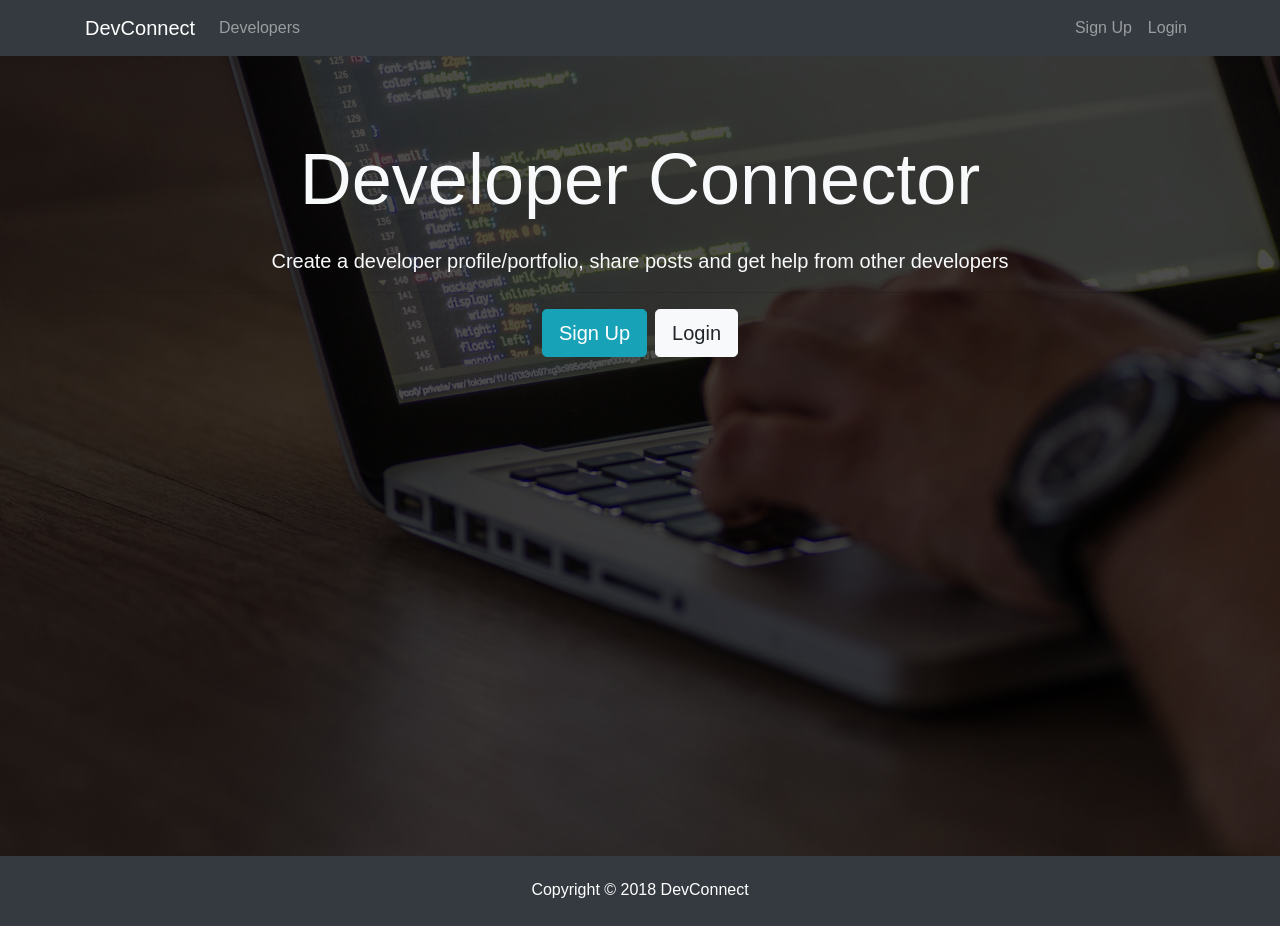
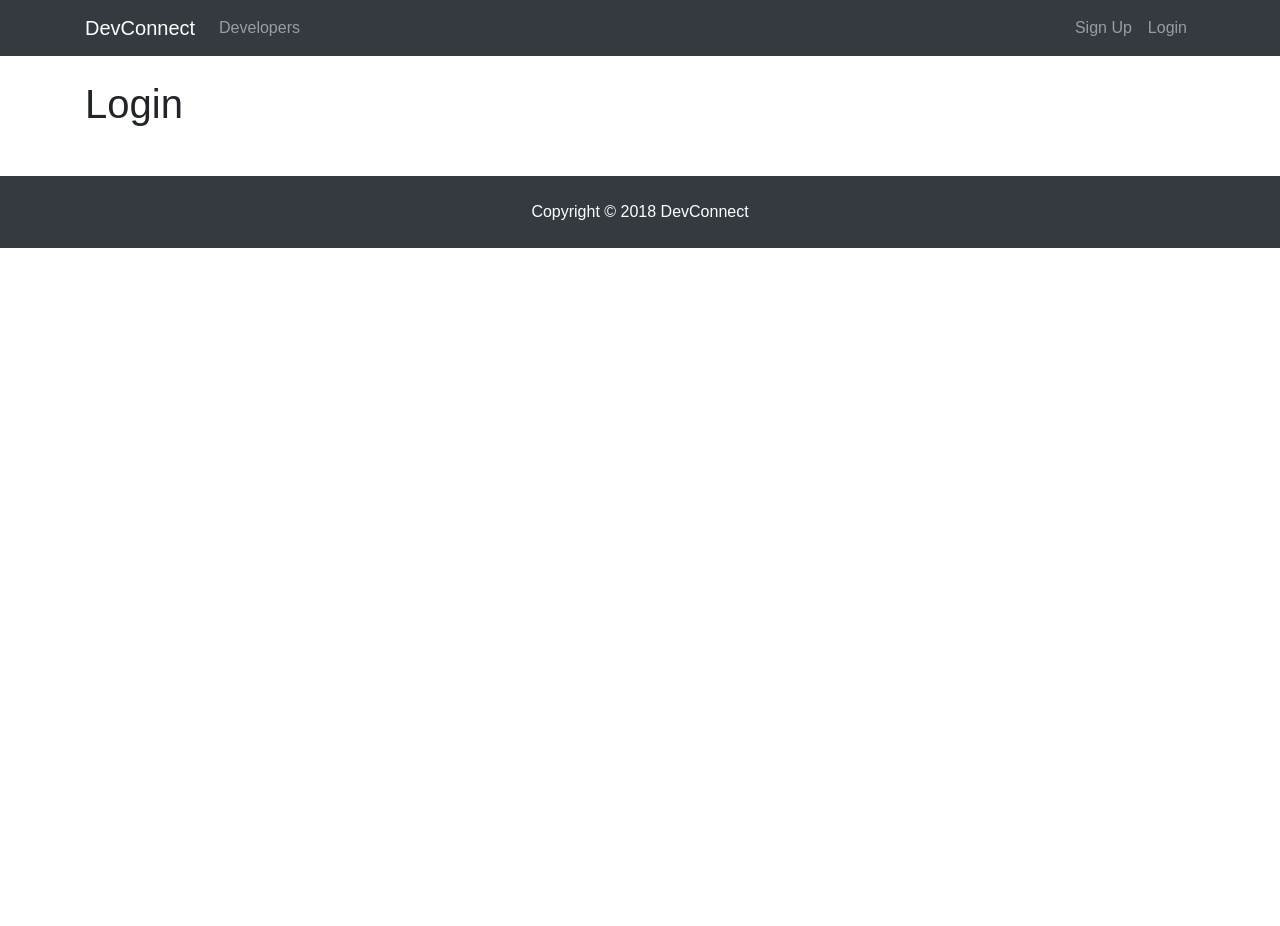
Before and after one commit to rashidick/devconnect, a React (Create React App) app in the folder client/: page /login in a window 1280 px wide. After the commit the page ends 800 px from the top, so only its background shows below. Built offline with nearby package versions, Linux system fonts and the light colour scheme.

Commit message:
Set up react router

```diff
--- a/client/package.json
+++ b/client/package.json
@@ -5,6 +5,7 @@
   "dependencies": {
     "react": "^16.4.0",
     "react-dom": "^16.4.0",
+    "react-router-dom": "^4.2.2",
     "react-scripts": "1.1.4"
   },
   "scripts": {
--- a/client/src/App.js
+++ b/client/src/App.js
@@ -1,19 +1,28 @@
 import React, { Component } from 'react';
+import { BrowserRouter as Router, Route } from 'react-router-dom';
 
 import Navbar from './components/layout/Navbar';
 import Footer from './components/layout/Footer';
 import Landing from './components/layout/Landing';
+import Register from './components/auth/Register';
+import Login from './components/auth/Login';
 
 import './App.css';
 
 class App extends Component {
   render() {
     return (
-      <div className="App">
-        <Navbar />
-        <Landing />
-        <Footer />
-      </div>
+      <Router>
+        <div className="App">
+          <Navbar />
+          <Route exact path="/" component={Landing} />
+          <div className="container">
+            <Route exact path="/register" component={Register} />
+            <Route exact path="/login" component={Login} />
+          </div>
+          <Footer />
+        </div>
+      </Router>
     );
   }
 }
--- /dev/null
+++ b/client/src/components/auth/Login.js
@@ -0,0 +1,13 @@
+import React, { Component } from 'react'
+
+class Login extends Component {
+  render() {
+    return (
+      <div>
+        <h1>Login</h1>
+      </div>
+    )
+  }
+}
+
+export default Login;
--- /dev/null
+++ b/client/src/components/auth/Register.js
@@ -0,0 +1,13 @@
+import React, { Component } from 'react'
+
+class Register extends Component {
+  render() {
+    return (
+      <div>
+        <h1>Register</h1>
+      </div>
+    )
+  }
+}
+
+export default Register;
--- a/client/src/components/layout/Landing.js
+++ b/client/src/components/layout/Landing.js
@@ -1,4 +1,5 @@
 import React, { Component } from 'react'
+import { Link } from 'react-router-dom';
 
 class Landing extends Component {
   render() {
@@ -12,8 +13,8 @@
             </h1>
                 <p className="lead"> Create a developer profile/portfolio, share posts and get help from other developers</p>
                 <hr />
-                <a href="register.html" class="btn btn-lg btn-info mr-2">Sign Up</a>
-                <a href="login.html" class="btn btn-lg btn-light">Login</a>
+                <Link to="/register" class="btn btn-lg btn-info mr-2">Sign Up</Link>
+                <Link to="/login" class="btn btn-lg btn-light">Login</Link>
               </div>
             </div>
           </div>
--- a/client/src/components/layout/Navbar.js
+++ b/client/src/components/layout/Navbar.js
@@ -1,13 +1,14 @@
-import React, {
-  Component
-} from 'react'
+import React, { Component } from 'react';
+import { Link } from 'react-router-dom';
 
 class Navbar extends Component {
   render() {
     return (
       <nav className="navbar navbar-expand-sm navbar-dark bg-dark mb-4">
         <div className="container">
-          <a className="navbar-brand" href="landing.html">DevConnect</a>
+          <Link className="navbar-brand" to="/">
+            DevConnect
+          </Link>
           <button className="navbar-toggler" type="button" data-toggle="collapse" data-target="#mobile-nav">
             <span className="navbar-toggler-icon"></span>
           </button>
@@ -15,17 +16,22 @@
           <div className="collapse navbar-collapse" id="mobile-nav">
             <ul className="navbar-nav mr-auto">
               <li className="nav-item">
-                <a className="nav-link" href="profiles.html"> Developers
-            </a>
+                <Link className="nav-link" to="/profiles">
+                  Developers
+                </Link>
               </li>
             </ul>
 
             <ul className="navbar-nav ml-auto">
               <li className="nav-item">
-                <a className="nav-link" href="register.html">Sign Up</a>
+                <Link className="nav-link" to="/register">
+                  Sign Up
+                </Link>
               </li>
               <li className="nav-item">
-                <a className="nav-link" href="login.html">Login</a>
+                <Link className="nav-link" to="/login">
+                  Login
+                </Link>
               </li>
             </ul>
           </div>
```
